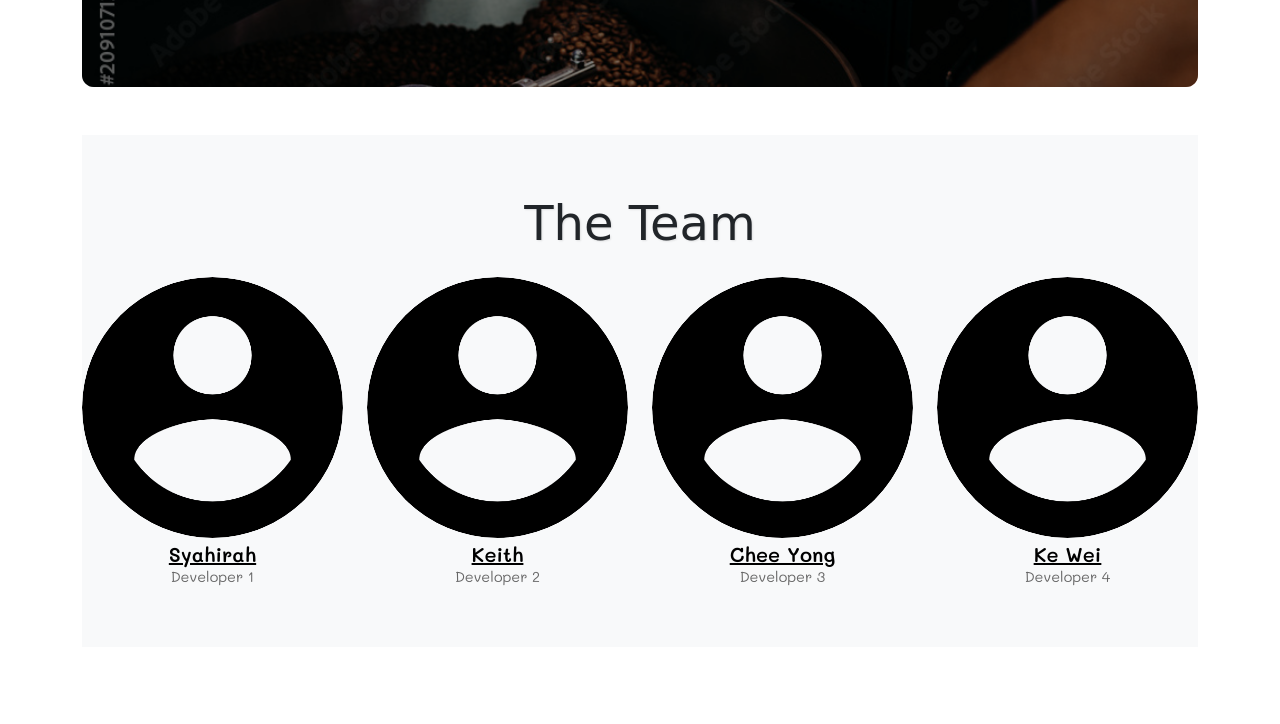
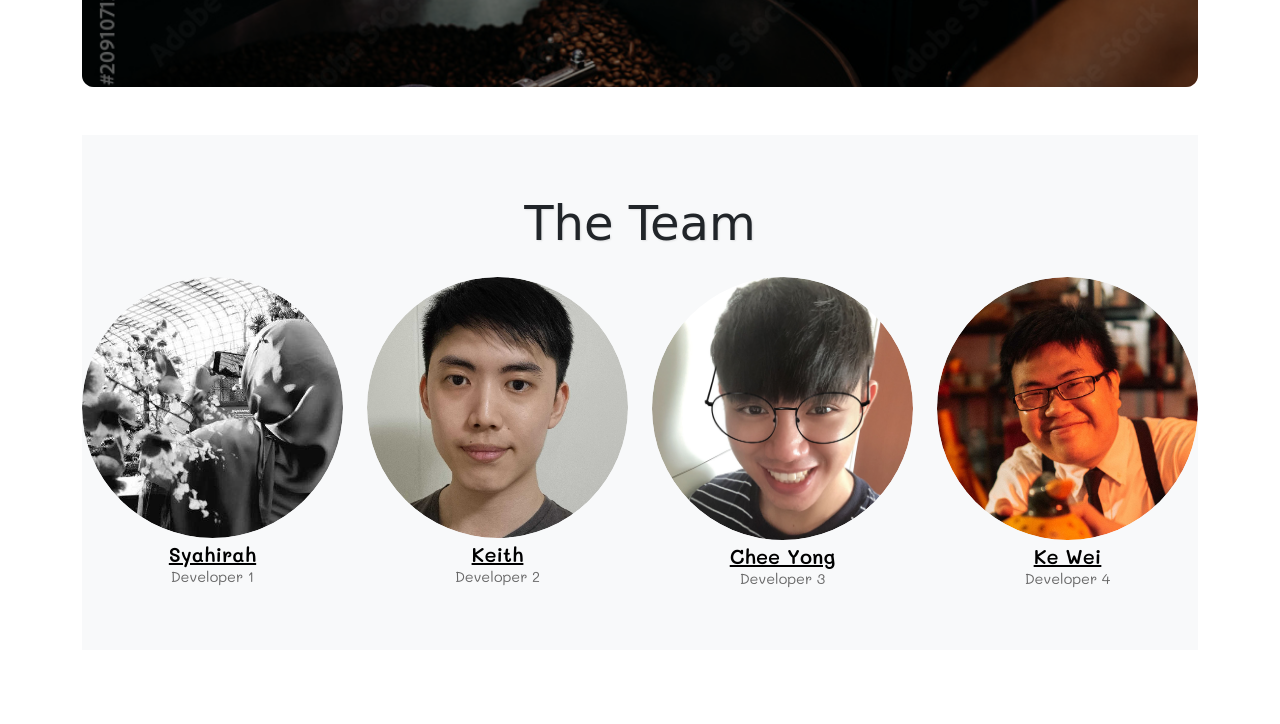
Before and after one commit to nur-syahirah/express-oh-frontend, a plain HTML site: page about.html in a window 1280 px wide. Shown: the part 514-1238 px from the top of the page. Drawn offline with nearby package versions, Linux system fonts and the light colour scheme; a web font is replaced by a local one.

```diff
--- a/script/about.js
+++ b/script/about.js
@@ -42,25 +42,25 @@ function createTeamSection() {
     {
       name: 'Syahirah',
       role: 'Developer 1',
-      img: 'images/placeholder Syahirah.png',
+      img: 'images/Syahirah.jpeg',
       overlay: 'Created the administrative page and respective crud and tracking.'
     },
     {
       name: 'Keith',
       role: 'Developer 2',
-      img: 'images/placeholder Keith.png',
+      img: 'images/Keith.jpg',
       overlay: 'Created the landing, login and splash page'
     },
     {
       name: 'Chee Yong',
       role: 'Developer 3',
-      img: 'images/placeholder Chee Yong.png',
+      img: 'images/CheeYong.jpg',
       overlay: 'created the Shop, Cart & Payment pages'
     },
     {
       name: 'Ke Wei',
       role: 'Developer 4',
-      img: 'images/placeholder Ke Wei.png',
+      img: 'images/KeWei.jpg',
       overlay: 'created the about and user dashboard'
     },
   ];
```
Also changed, not shown: about.html (+13 -10 lines), images/CheeYong.jpg (added), images/KeWei.jpg (added), images/Keith.jpg (added), images/Syahirah.jpeg (added).
